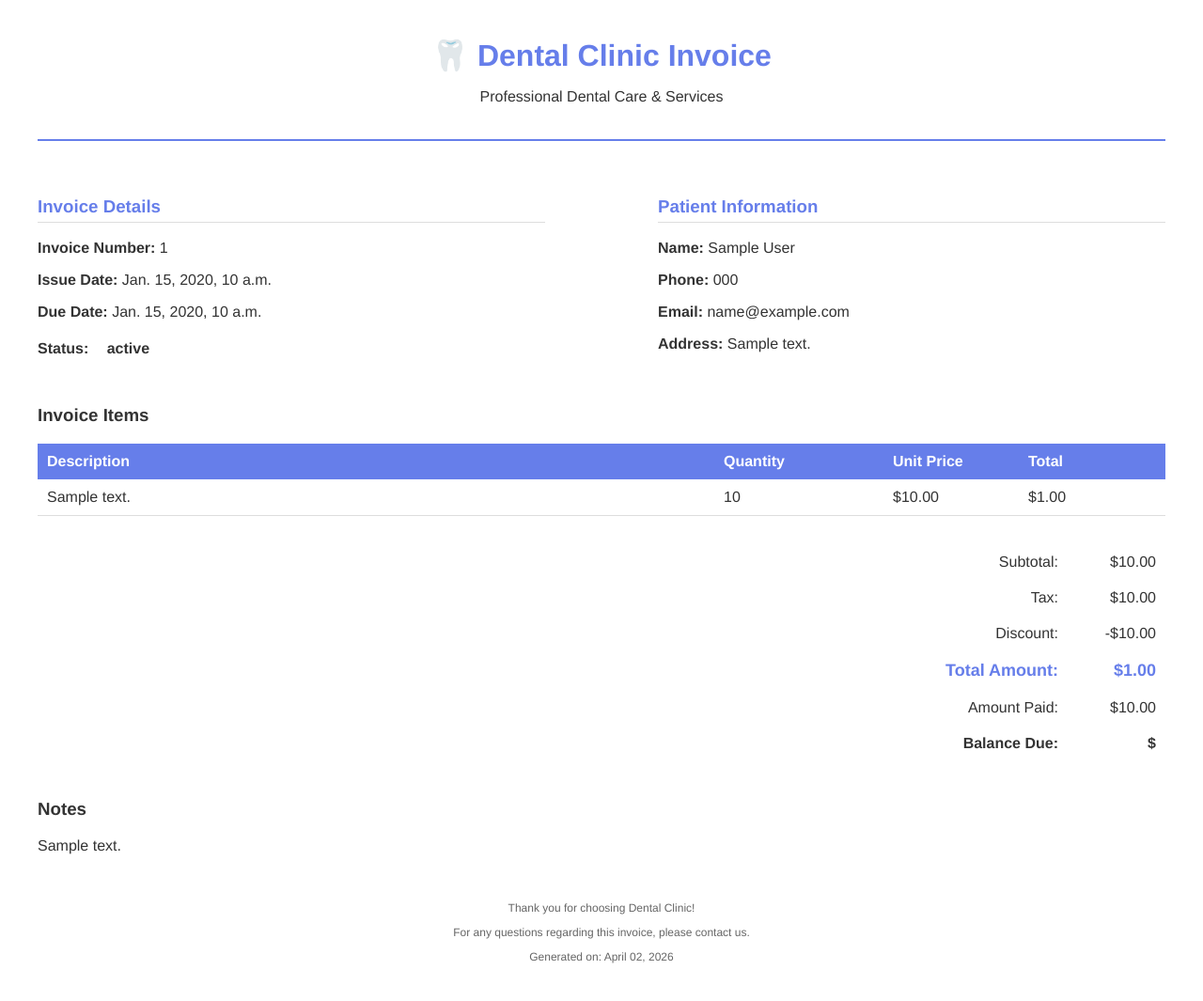
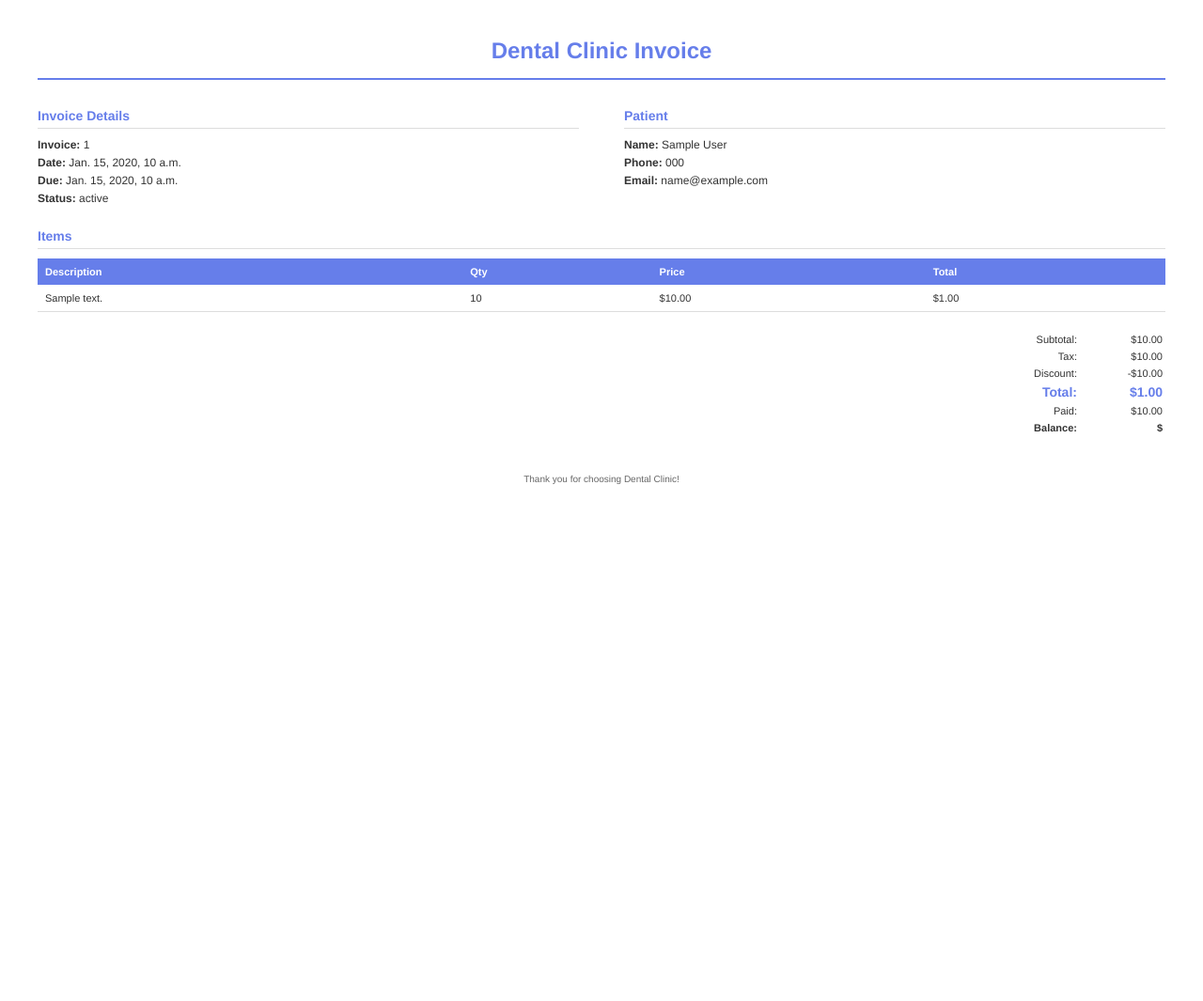
Before and after one commit to rammadan1213-ai/dental-saas, a Django app: template billing/templates/billing/invoice_pdf.html in a window 1280 px wide. Shown: the whole page at 94% size. After the commit the page ends 515 px from the top, so only its background shows below. Run offline with Django 4.2, Linux system fonts and the light colour scheme; the template is opened without the code that fills it: most values are stand-ins (such as "Sample title", 1, 10 or a date in 2020).

Commit message:
Simplify PDF template

```diff
--- a/billing/templates/billing/invoice_pdf.html
+++ b/billing/templates/billing/invoice_pdf.html
@@ -4,119 +4,53 @@
     <meta charset="UTF-8">
     <title>Invoice {{ invoice.invoice_number }}</title>
     <style>
-        body {
-            font-family: 'Helvetica', 'Arial', sans-serif;
-            margin: 40px;
-            color: #333;
-        }
-        .header {
-            text-align: center;
-            margin-bottom: 40px;
-            border-bottom: 2px solid #667eea;
-            padding-bottom: 20px;
-        }
-        .header h1 {
-            color: #667eea;
-            margin: 0;
-        }
-        .invoice-info {
-            display: flex;
-            justify-content: space-between;
-            margin-bottom: 30px;
-        }
-        .invoice-details, .patient-details {
-            width: 45%;
-        }
-        .invoice-details h3, .patient-details h3 {
-            color: #667eea;
-            border-bottom: 1px solid #ddd;
-            padding-bottom: 5px;
-        }
-        table {
-            width: 100%;
-            border-collapse: collapse;
-            margin-bottom: 30px;
-        }
-        th {
-            background-color: #667eea;
-            color: white;
-            padding: 10px;
-            text-align: left;
-        }
-        td {
-            padding: 10px;
-            border-bottom: 1px solid #ddd;
-        }
-        .totals {
-            text-align: right;
-            margin-top: 20px;
-        }
-        .totals table {
-            width: 300px;
-            margin-left: auto;
-        }
-        .totals td {
-            border: none;
-        }
-        .totals .final-total {
-            font-size: 18px;
-            font-weight: bold;
-            color: #667eea;
-        }
-        .footer {
-            margin-top: 50px;
-            text-align: center;
-            color: #666;
-            font-size: 12px;
-        }
-        .status {
-            display: inline-block;
-            padding: 5px 15px;
-            border-radius: 5px;
-            font-weight: bold;
-        }
-        .status-paid { background-color: #28a745; color: white; }
-        .status-pending { background-color: #ffc107; color: #333; }
-        .status-overdue { background-color: #dc3545; color: white; }
+        * { margin: 0; padding: 0; box-sizing: border-box; }
+        body { font-family: Helvetica, Arial, sans-serif; margin: 40px; color: #333; font-size: 12px; }
+        .header { text-align: center; margin-bottom: 30px; border-bottom: 2px solid #667eea; padding-bottom: 15px; }
+        .header h1 { color: #667eea; margin: 0; font-size: 24px; }
+        .row { display: flex; justify-content: space-between; margin-bottom: 20px; }
+        .col { width: 48%; }
+        h3 { color: #667eea; border-bottom: 1px solid #ddd; padding-bottom: 5px; font-size: 14px; margin-bottom: 10px; }
+        p { margin-bottom: 5px; }
+        table { width: 100%; border-collapse: collapse; margin-bottom: 20px; }
+        th { background-color: #667eea; color: white; padding: 8px; text-align: left; font-size: 11px; }
+        td { padding: 8px; border-bottom: 1px solid #ddd; font-size: 11px; }
+        .totals { text-align: right; margin-top: 20px; }
+        .totals table { width: 200px; margin-left: auto; }
+        .totals td { border: none; padding: 3px; }
+        .final-total { font-size: 14px; font-weight: bold; color: #667eea; }
+        .footer { margin-top: 40px; text-align: center; color: #666; font-size: 10px; }
     </style>
 </head>
 <body>
     <div class="header">
-        <h1>🦷 Dental Clinic Invoice</h1>
-        <p>Professional Dental Care & Services</p>
+        <h1>Dental Clinic Invoice</h1>
     </div>
 
-    <div class="invoice-info">
-        <div class="invoice-details">
+    <div class="row">
+        <div class="col">
             <h3>Invoice Details</h3>
-            <p><strong>Invoice Number:</strong> {{ invoice.invoice_number }}</p>
-            <p><strong>Issue Date:</strong> {{ invoice.issue_date }}</p>
-            <p><strong>Due Date:</strong> {{ invoice.due_date }}</p>
-            <p>
-                <strong>Status:</strong>
-                <span class="status status-{{ invoice.status }}">
-                    {{ invoice.get_status_display }}
-                </span>
-            </p>
+            <p><strong>Invoice:</strong> {{ invoice.invoice_number }}</p>
+            <p><strong>Date:</strong> {{ invoice.issue_date }}</p>
+            <p><strong>Due:</strong> {{ invoice.due_date }}</p>
+            <p><strong>Status:</strong> {{ invoice.get_status_display }}</p>
         </div>
-
-        <div class="patient-details">
-            <h3>Patient Information</h3>
+        <div class="col">
+            <h3>Patient</h3>
             <p><strong>Name:</strong> {{ invoice.patient.full_name }}</p>
             <p><strong>Phone:</strong> {{ invoice.patient.phone }}</p>
             <p><strong>Email:</strong> {{ invoice.patient.email|default:"N/A" }}</p>
-            <p><strong>Address:</strong> {{ invoice.patient.address|default:"N/A" }}</p>
         </div>
     </div>
 
-    <h3>Invoice Items</h3>
+    <h3>Items</h3>
     <table>
         <thead>
             <tr>
-                <th style="width: 60%">Description</th>
-                <th style="width: 15%">Quantity</th>
-                <th style="width: 12%">Unit Price</th>
-                <th style="width: 13%">Total</th>
+                <th>Description</th>
+                <th>Qty</th>
+                <th>Price</th>
+                <th>Total</th>
             </tr>
         </thead>
         <tbody>
@@ -128,53 +62,24 @@
                 <td>${{ item.total_price|default:"0"|floatformat:2 }}</td>
             </tr>
             {% empty %}
-            <tr>
-                <td colspan="4" style="text-align:center;">No items</td>
-            </tr>
+            <tr><td colspan="4" style="text-align:center;">No items</td></tr>
             {% endfor %}
         </tbody>
     </table>
 
     <div class="totals">
         <table>
-            <tr>
-                <td>Subtotal:</td>
-                <td>${{ invoice.subtotal|default:"0"|floatformat:2 }}</td>
-            </tr>
-            <tr>
-                <td>Tax:</td>
-                <td>${{ invoice.tax_amount|default:"0"|floatformat:2 }}</td>
-            </tr>
-            <tr>
-                <td>Discount:</td>
-                <td>-${{ invoice.discount_amount|default:"0"|floatformat:2 }}</td>
-            </tr>
-            <tr>
-                <td class="final-total">Total Amount:</td>
-                <td class="final-total">${{ invoice.total_amount|default:"0"|floatformat:2 }}</td>
-            </tr>
-            <tr>
-                <td>Amount Paid:</td>
-                <td>${{ invoice.amount_paid|default:"0"|floatformat:2 }}</td>
-            </tr>
-            <tr>
-                <td><strong>Balance Due:</strong></td>
-                <td><strong>${{ invoice.balance_due|default:"0"|floatformat:2 }}</strong></td>
-            </tr>
+            <tr><td>Subtotal:</td><td>${{ invoice.subtotal|default:"0"|floatformat:2 }}</td></tr>
+            <tr><td>Tax:</td><td>${{ invoice.tax_amount|default:"0"|floatformat:2 }}</td></tr>
+            <tr><td>Discount:</td><td>-${{ invoice.discount_amount|default:"0"|floatformat:2 }}</td></tr>
+            <tr><td class="final-total">Total:</td><td class="final-total">${{ invoice.total_amount|default:"0"|floatformat:2 }}</td></tr>
+            <tr><td>Paid:</td><td>${{ invoice.amount_paid|default:"0"|floatformat:2 }}</td></tr>
+            <tr><td><strong>Balance:</strong></td><td><strong>${{ invoice.balance_due|default:"0"|floatformat:2 }}</strong></td></tr>
         </table>
     </div>
 
-    {% if invoice.notes %}
-    <div style="margin-top: 40px;">
-        <h3>Notes</h3>
-        <p>{{ invoice.notes }}</p>
-    </div>
-    {% endif %}
-
     <div class="footer">
         <p>Thank you for choosing Dental Clinic!</p>
-        <p>For any questions regarding this invoice, please contact us.</p>
-        <p>Generated on: {% now "F d, Y" %}</p>
     </div>
 </body>
 </html>
```
